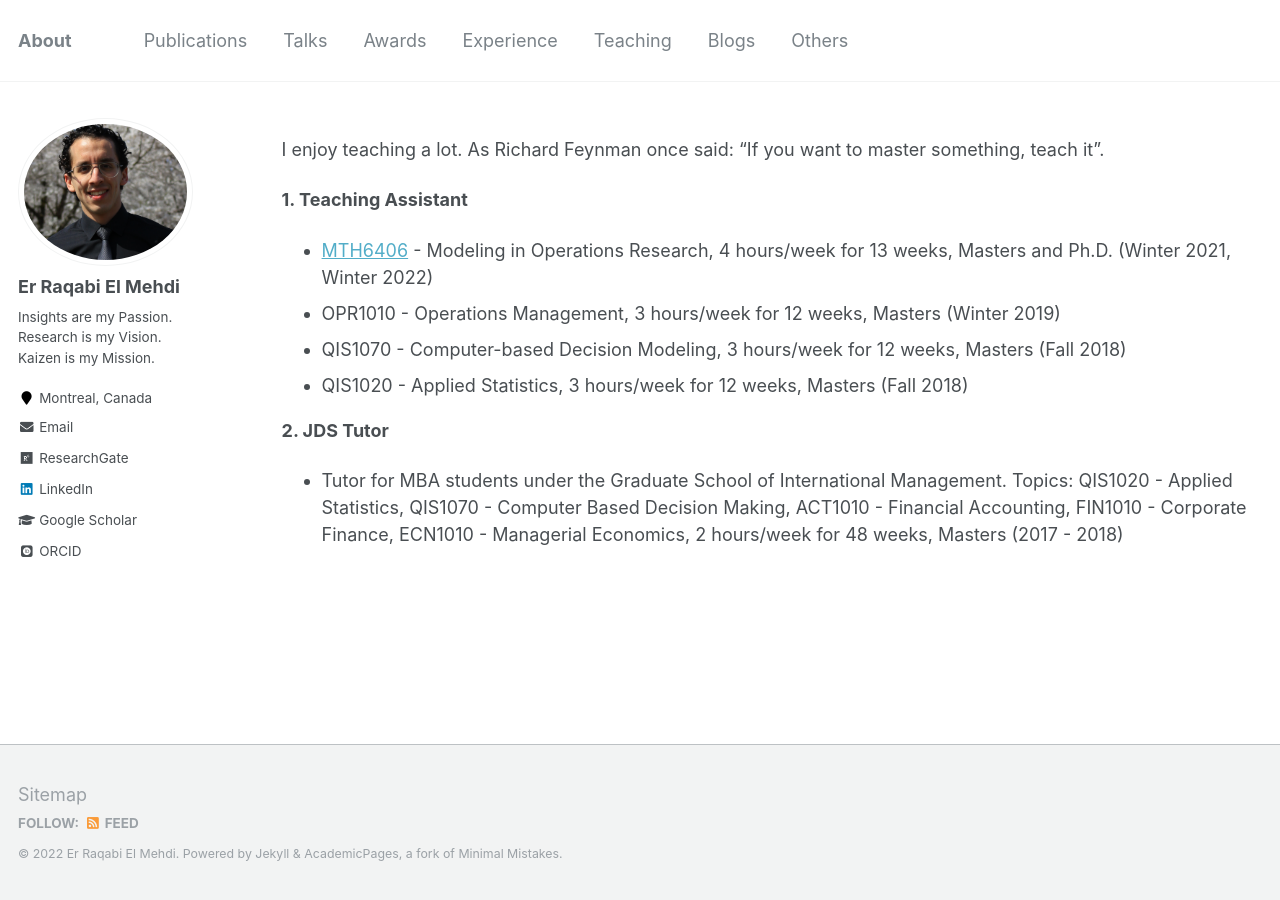
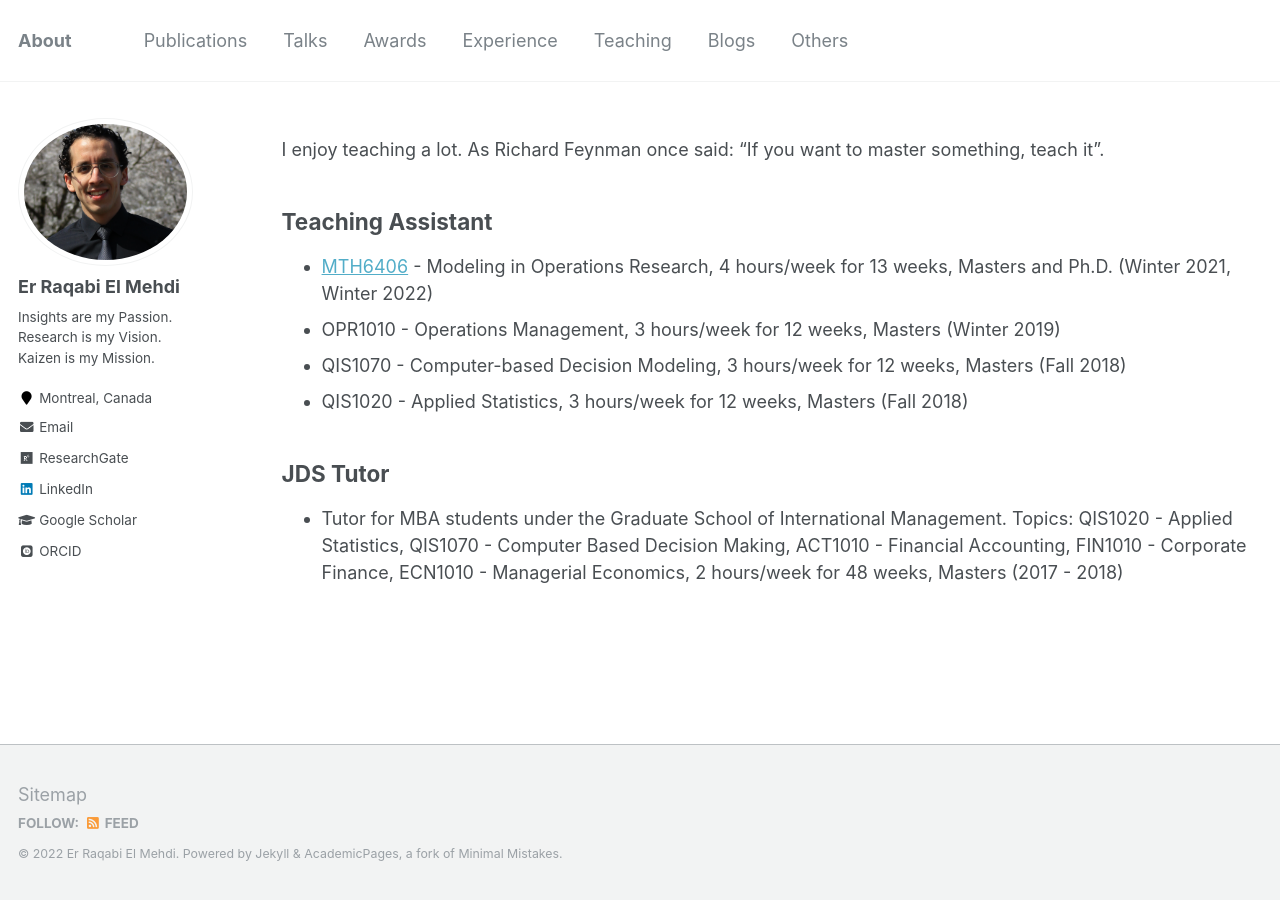
Before and after one commit to RqbMedi/rqbmedi.github.io, a Jekyll site: the page built from _pages/teaching.md, in a window 1280 px wide. Built offline with Jekyll 4.4.1, drawn with Linux system fonts in a browser that asks for light colours; some web fonts are replaced.

Commit message:
Update teaching.md

```diff
--- a/_pages/teaching.md
+++ b/_pages/teaching.md
@@ -7,11 +7,13 @@ author_profile: true
 
 I enjoy teaching a lot. As Richard Feynman once said: "If you want to master something, teach it".
 
-**1. Teaching Assistant**<br>
+Teaching Assistant
+------
  - [MTH6406](https://www.polymtl.ca/programmes/cours/modelisation-en-recherche-operationnelle) - Modeling in Operations Research, 4 hours/week for 13 weeks, Masters and Ph.D. (Winter 2021, Winter 2022)
  - OPR1010 - Operations Management, 3 hours/week for 12 weeks, Masters (Winter 2019)
  - QIS1070 - Computer-based Decision Modeling, 3 hours/week for 12 weeks, Masters (Fall 2018)
  - QIS1020 - Applied Statistics, 3 hours/week for 12 weeks, Masters (Fall 2018)<br>
 
-**2. JDS Tutor**<br>
+JDS Tutor
+------
  - Tutor for MBA students under the Graduate School of International Management. Topics: QIS1020 - Applied Statistics, QIS1070 - Computer Based Decision Making, ACT1010 - Financial Accounting, FIN1010 - Corporate Finance, ECN1010 - Managerial Economics, 2 hours/week for 48 weeks, Masters (2017 - 2018)
```
